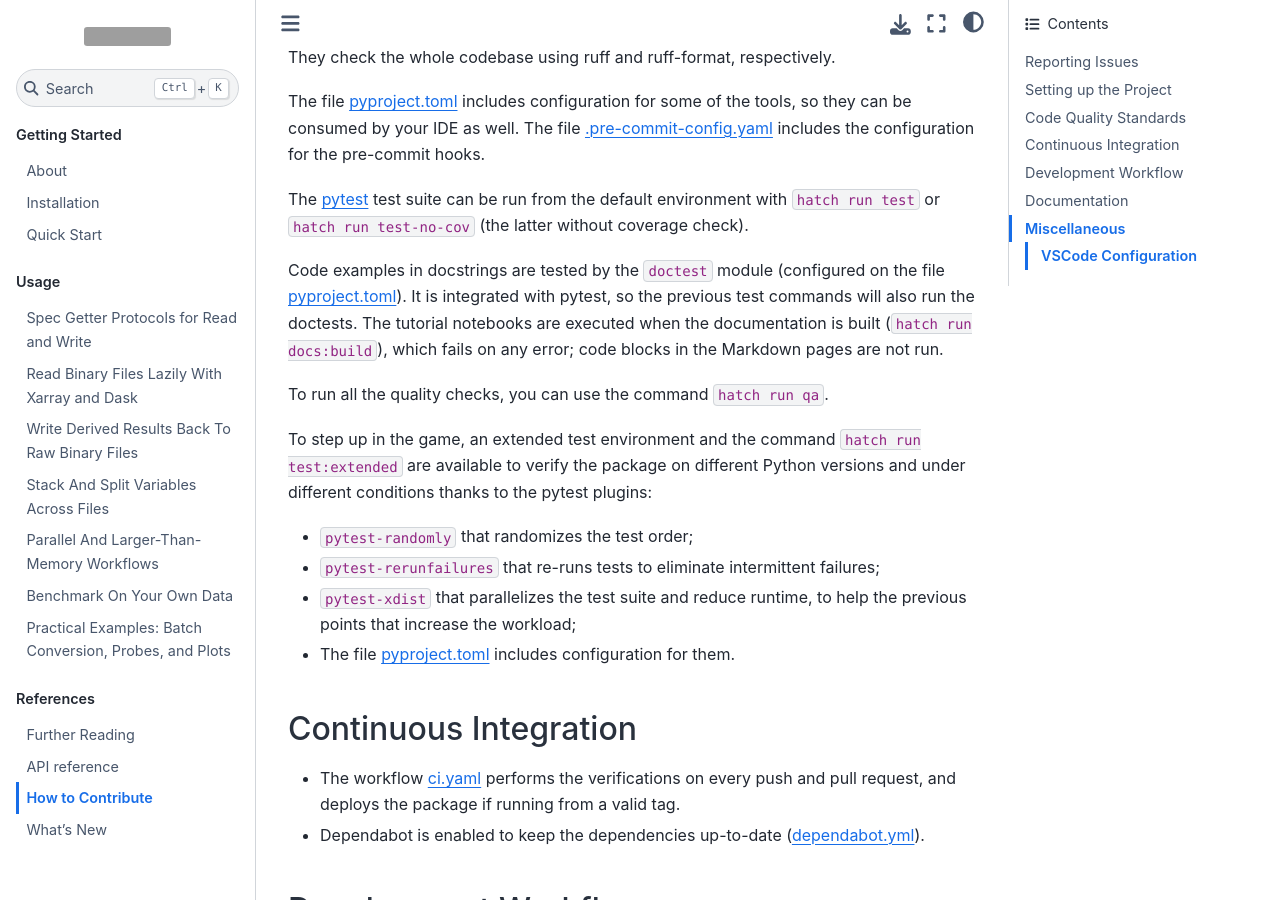
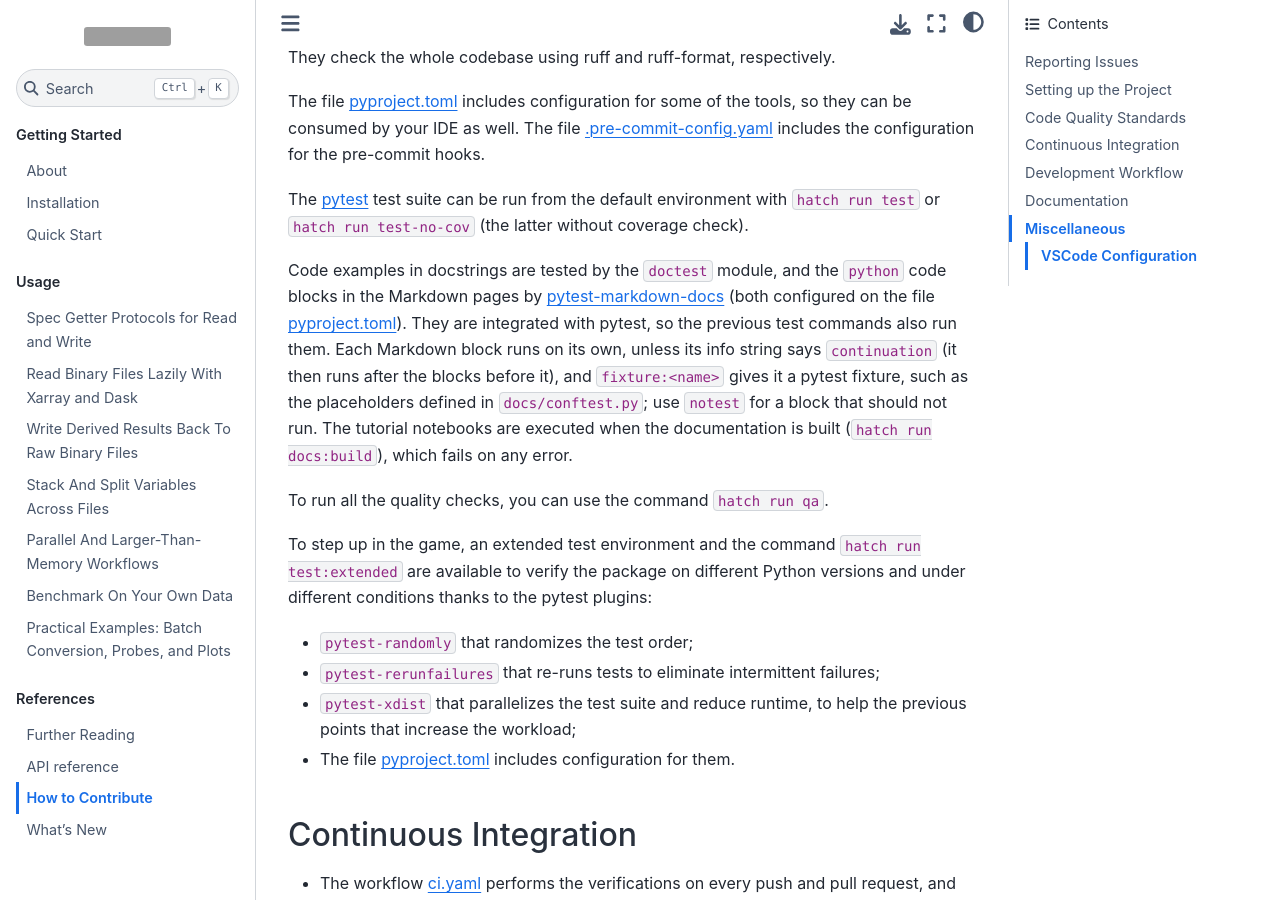
Before and after one commit to fschuch/xarray-binfile, a Jupyter Book: the page built from docs/references/how-to-contribute.md, in a window 1280 px wide and 900 px high, scrolled down 1850 px. Built offline with Jupyter Book 1.0.4 settings and Sphinx 7.4.7 and the Sphinx Book theme 1.1.4, drawn with Linux system fonts in a browser that asks for light colours; grey boxes are pictures that could not be loaded.

Commit message:
Run the code blocks of the Markdown docs (#69)
pytest-markdown-docs runs every python block in docs/. All seven blocks on
the protocols page already worked; they only needed fence options:
- `continuation` on blocks 2-7, which build on the layout of block 1;
- `fixture:` for the placeholders the page uses (dataset, output_dir,
  case_dir), defined in docs/conftest.py. Info strings are not rendered.

The contributor guide now describes how the blocks run.

Co-Authored-By: Claude Opus 5.5 <noreply@anthropic.com>

`````diff
--- /dev/null
+++ b/docs/conftest.py
@@ -0,0 +1,48 @@
+"""
+Placeholders for the code blocks in the Markdown pages.
+
+``pytest --markdown-docs`` runs every ``python`` block. The pages use
+``dataset``, ``output_dir`` and ``case_dir`` as stand-ins for the reader's own
+data; a block that needs one names it in its info string
+(```` ```python continuation fixture:dataset ````), which is not rendered.
+These fixtures give them small, real values in a temporary folder.
+"""
+
+import numpy as np
+import pytest
+import xarray as xr
+
+X, Y, Z = np.arange(64), np.arange(32), np.arange(16)
+
+
+@pytest.fixture
+def output_dir(tmp_path):
+    """An empty folder to write into."""
+    path = tmp_path / "output"
+    path.mkdir()
+    return path
+
+
+@pytest.fixture
+def dataset():
+    """A velocity ``u`` with components ``i`` over two steps."""
+    shape = (X.size, Y.size, Z.size, 3, 2)
+    return xr.Dataset(
+        {"u": (("x", "y", "z", "i", "time"), np.zeros(shape, "<f4"))},
+        coords={"x": X, "y": Y, "z": Z, "i": ["x", "y", "z"], "time": [1, 2]},
+    )
+
+
+@pytest.fixture
+def case_dir(tmp_path):
+    """The ``caseC`` tree drawn on the protocols page."""
+    root = tmp_path / "caseC"
+    for relative, shape in {
+        "xy_planes/uxy-0001.bin": (X.size, Y.size),
+        "3d/ux-0001.bin": (X.size, Y.size, Z.size),
+        "static/epsi.bin": (X.size, Y.size, Z.size),
+    }.items():
+        path = root / relative
+        path.parent.mkdir(parents=True, exist_ok=True)
+        np.zeros(shape, "<f4").tofile(path)
+    return root
--- a/docs/references/how-to-contribute.md
+++ b/docs/references/how-to-contribute.md
@@ -69,9 +69,10 @@ The file [.pre-commit-config.yaml](https://github.com/fschuch/xarray-binfile/blo
 The [pytest](https://docs.pytest.org/en/stable/index.html) test suite can be run from the default environment with `hatch run test`
 or `hatch run test-no-cov` (the latter without coverage check).
 
-Code examples in docstrings are tested by the `doctest` module (configured on the file [pyproject.toml](https://github.com/fschuch/xarray-binfile/blob/main/pyproject.toml)).
-It is integrated with pytest, so the previous test commands will also run the doctests.
-The tutorial notebooks are executed when the documentation is built (`hatch run docs:build`), which fails on any error; code blocks in the Markdown pages are not run.
+Code examples in docstrings are tested by the `doctest` module, and the `python` code blocks in the Markdown pages by [pytest-markdown-docs](https://github.com/modal-labs/pytest-markdown-docs) (both configured on the file [pyproject.toml](https://github.com/fschuch/xarray-binfile/blob/main/pyproject.toml)).
+They are integrated with pytest, so the previous test commands also run them.
+Each Markdown block runs on its own, unless its info string says `continuation` (it then runs after the blocks before it), and `fixture:<name>` gives it a pytest fixture, such as the placeholders defined in `docs/conftest.py`; use `notest` for a block that should not run.
+The tutorial notebooks are executed when the documentation is built (`hatch run docs:build`), which fails on any error.
 
 To run all the quality checks, you can use the command `hatch run qa`.
 
--- a/pyproject.toml
+++ b/pyproject.toml
@@ -35,6 +35,7 @@ tests = [
     "pre-commit>=3.5.0",
     "pytest-benchmark>=5.1.0",
     "pytest-cov>=5.0.0",
+    "pytest-markdown-docs>=0.9.0",
     "pytest>=8.2.2",
 ]
 benchmarks = [
@@ -66,8 +67,9 @@ addopts = [
     "--doctest-modules",
     "--doctest-continue-on-failure",
     "--doctest-report=ndiff",
+    "--markdown-docs",
 ]
-testpaths = ["tests", "src"]
+testpaths = ["tests", "src", "docs"]
 
 [tool.coverage.run]
 branch = true
`````
Also changed, not shown: docs/usage/spec-getter-protocols.md (+6 -6 lines).
